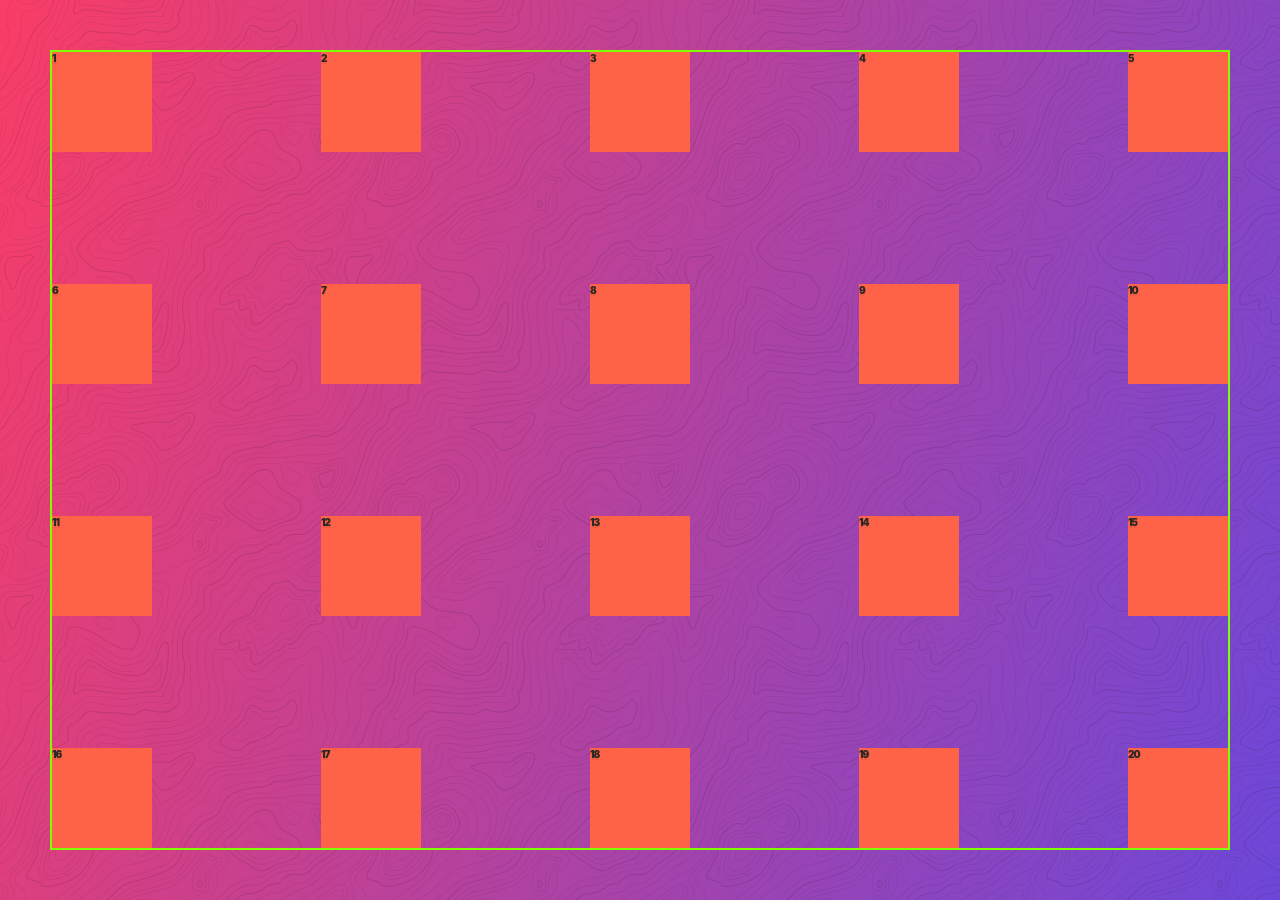
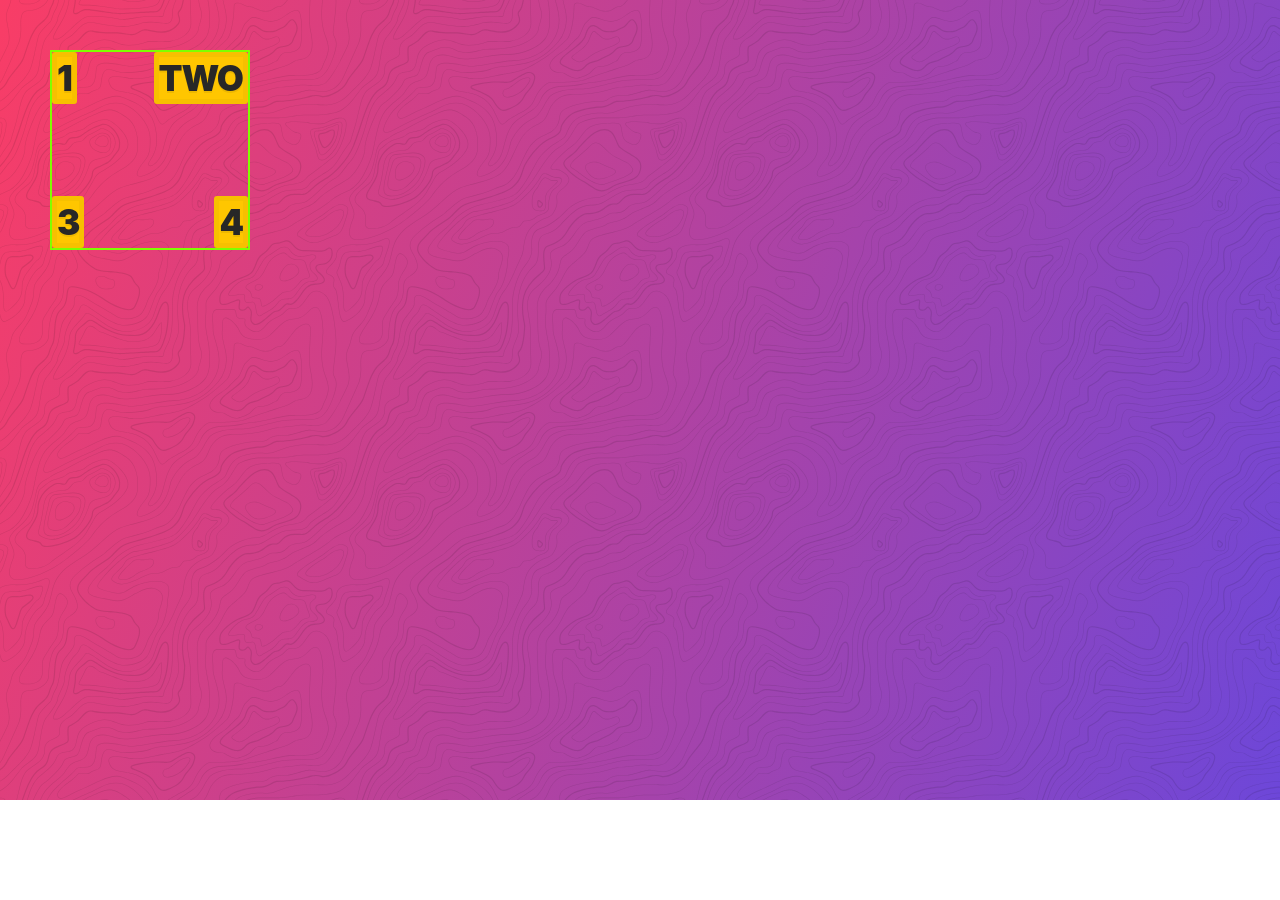
Before and after one commit to imanirudh1/CSS, a plain HTML site: page css-grid/index.html in a window 1280 px wide. After the commit the page ends 800 px from the top, so only its background shows below. Drawn offline with Linux system fonts and the light colour scheme.

Commit message:
Grid System

```diff
--- a/css-grid/index.html
+++ b/css-grid/index.html
@@ -10,47 +10,39 @@
     <!-- Short Trick to create div -->
     <!-- .item.item${$}*30 -->
     <div class="container">
-     <div class="itm itm1">1</div>
-     <div class="itm itm2">2</div>
-     <div class="itm itm3">3</div>
-     <div class="itm itm4">4</div>
-     <div class="itm itm5">5</div>
-     <div class="itm itm6">6</div>
-     <div class="itm itm7">7</div>
-     <div class="itm itm8">8</div>
-     <div class="itm itm9">9</div>
-     <div class="itm itm10">10</div>
-     <div class="itm itm11">11</div>
-     <div class="itm itm12">12</div>
-     <div class="itm itm13">13</div>
-     <div class="itm itm14">14</div>
-     <div class="itm itm15">15</div>
-     <div class="itm itm16">16</div>
-     <div class="itm itm17">17</div>
-     <div class="itm itm18">18</div>
-     <div class="itm itm19">19</div>
-     <div class="itm itm20">20</div>
-
+      <div class="item item1">1</div>
+      <div class="item item2">TWO</div>
+      <div class="item item3">3</div>
+      <div class="item item4">4</div>
 
       <style>
-       .itm{
-         background-color: tomato;
 
-
-       }
+        .item:nth-child(1),
+        .item:nth-child(2){
+          align-self: flex-start;
+        }
+        .item:nth-child(1),
+        .item:nth-child(3){
+          justify-self: start;
+        }
         .container {
           border: 2px solid chartreuse;
-          height: 800px;
           display: grid;
-          grid-gap: 20px;
-          grid-template-columns:repeat(5,100px) ;
-          grid-template-rows:repeat(4,100px) ;
-           justify-items: stretch;
-    align-items: stretch;
-   justify-content: space-between;
-   align-content: space-between;
+          height: 200px;
+          width: 200px;
+          align-items: flex-end;
+          justify-items: end;
+          /* grid-gap: 20px; */
+          grid-template:2fr 2fr/1fr 1fr;
 
-         /* grid-template-areas:
+          /* grid-template-columns: repeat(5, 100px);
+          grid-template-rows: repeat(4, 100px);
+          justify-items: stretch;
+          align-items: stretch;
+          justify-content: space-between;
+          align-content: space-between; */
+
+          /* grid-template-areas:
           "sidebar content sidebar2"
           "sidebar content sidebar2"
           "footer footer footer"; */
@@ -70,7 +62,6 @@
           /* grid-auto-flow: column;
                grid-auto-columns: 200px 50px; */
         }
-
 
         /* .item1{
             grid-row: 1/-1;
--- a/css-grid/style.css
+++ b/css-grid/style.css
@@ -53,9 +53,9 @@
   /* Each item in our grid will contain numbers */
   .item {
     /* We center the contents of these items. You can also do this with flexbox too! */
-    display: grid;
+    /* display: grid;
     justify-content: center;
-    align-items: center;
+    align-items: center; */
     border: 5px solid rgba(0, 0, 0, 0.03);
     border-radius: 3px;
     font-size: 35px;
```
